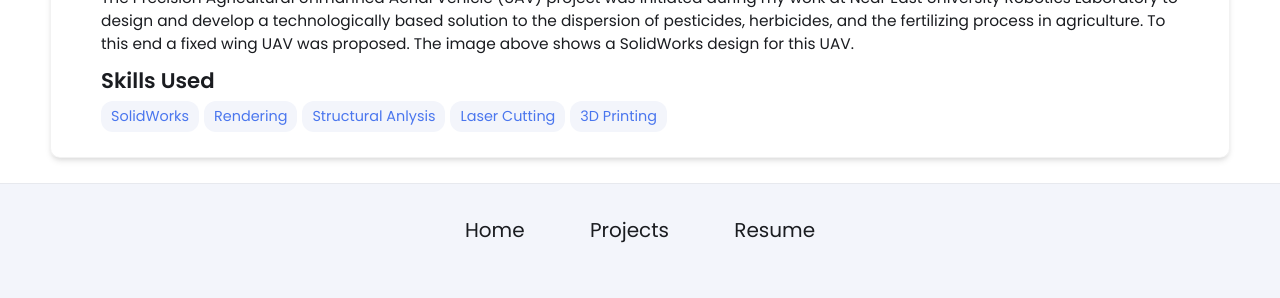
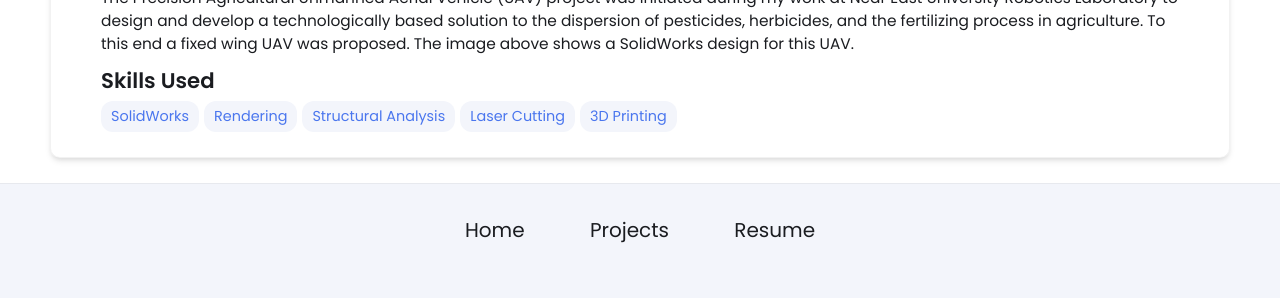
Before and after one commit to zak-ahmed1/zak-ahmed1.github.io, a Jekyll site: the page built from _projects/AgriUAV/index.md, in a window 1280 px wide. Shown: the part 602-900 px from the top of the page. Built offline with Jekyll 4.4.1, drawn with Linux system fonts in a browser that asks for light colours.

Commit message:
Update index.md

```diff
--- a/_projects/AgriUAV/index.md
+++ b/_projects/AgriUAV/index.md
@@ -5,7 +5,7 @@ description:  The Precision Agricultural Unmanned Aerial Vehicle (UAV) project w
 skills:
 - SolidWorks
 - Rendering
-- Structural Anlysis
+- Structural Analysis
 - Laser Cutting
 - 3D Printing
 main-image: /project.webp
```
